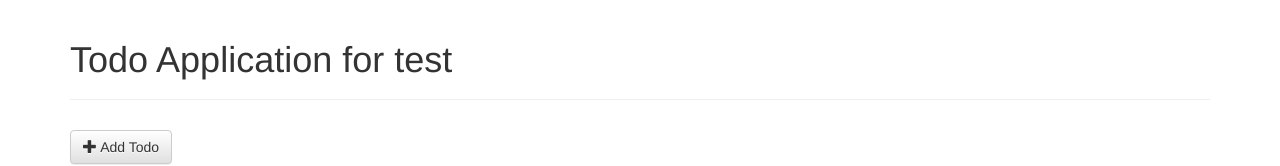
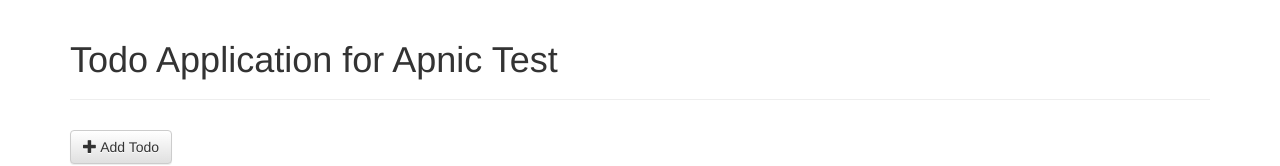
Before and after one commit to hk1801/vuejs, a plain HTML site: page index.html in a window 1280 px wide. Shown: the top 166 px of the page. Drawn offline with nearby package versions, Linux system fonts and the light colour scheme.

Commit message:
Chnaged title name

```diff
--- a/index.html
+++ b/index.html
@@ -38,7 +38,7 @@
 <div class="container">
   <header class="page-header">
     <div class="branding">
-      <h1>Todo Application for test</h1>
+      <h1>Todo Application for Apnic Test</h1>
     </div>
   </header>
   <main id="app">
```
